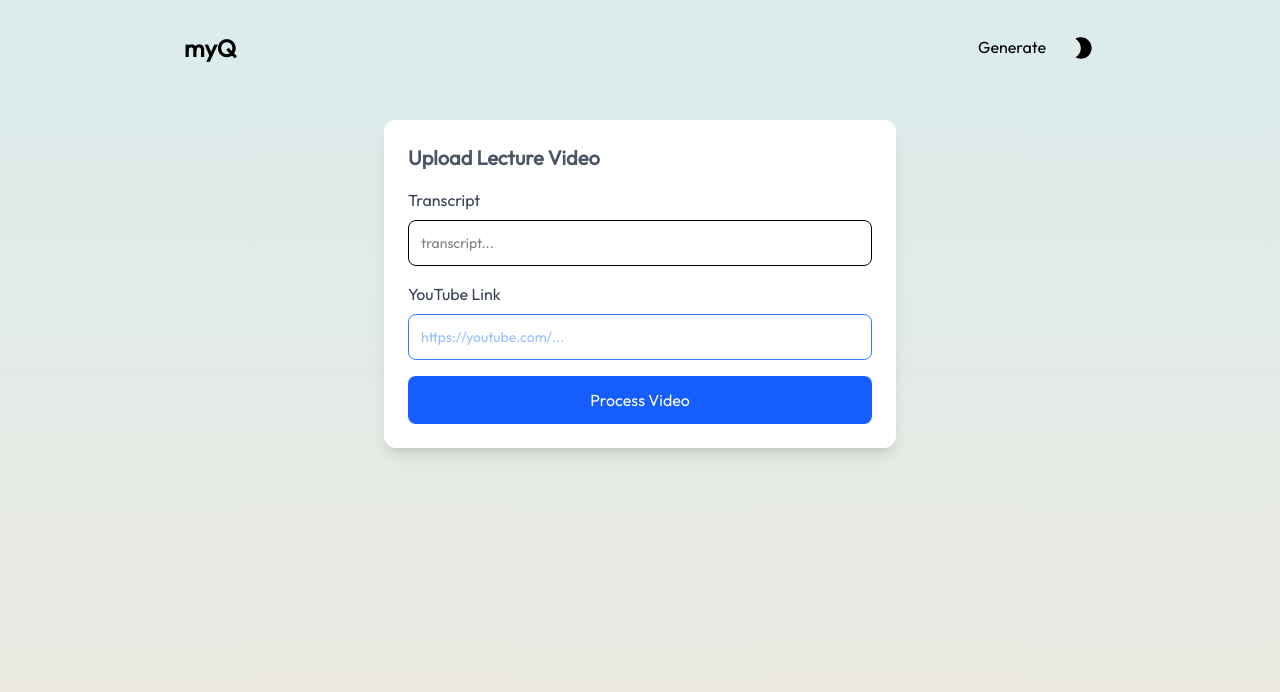
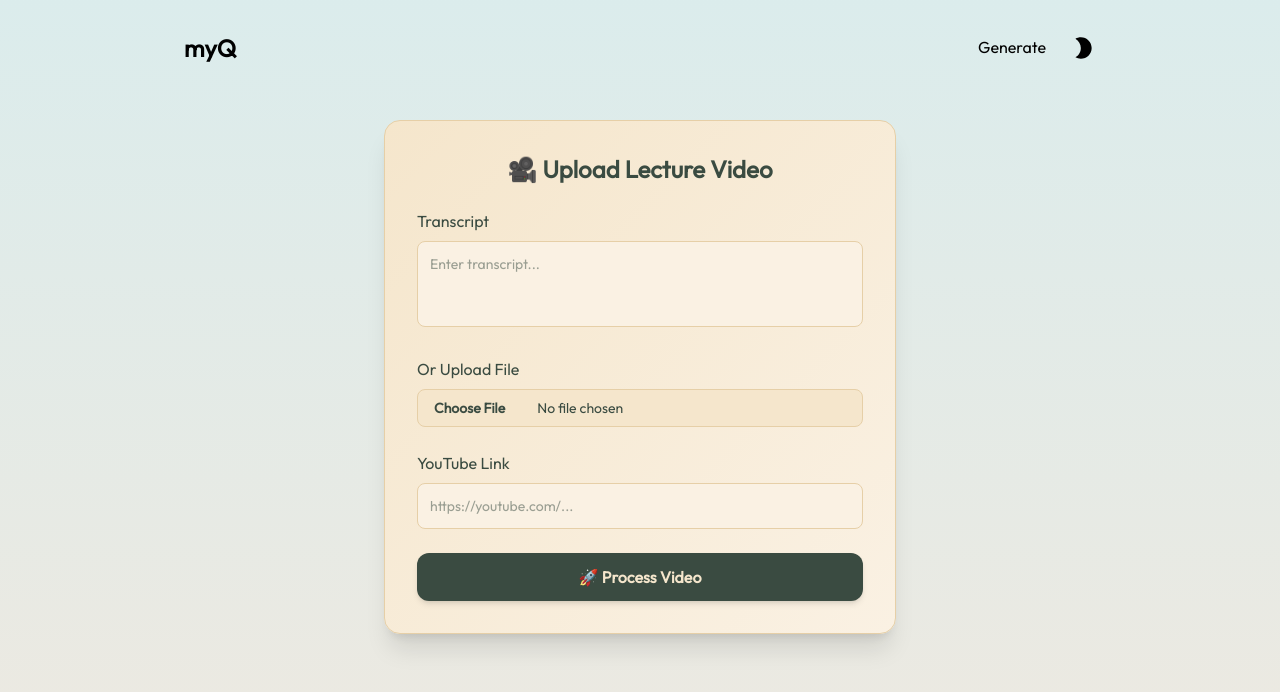
Before and after one commit to pranav-tiwari-exe/Lecture-to-Assessment-Synthesis-Pipeline, a Next.js app in the folder frontend/: page / in a window 1280 px wide. Shown: the top 692 px of the page. Built offline with nearby package versions, Linux system fonts and the light colour scheme.

Commit message:
updated color scheme

```diff
--- a/frontend/components/VideoInput.jsx
+++ b/frontend/components/VideoInput.jsx
@@ -5,7 +5,7 @@ import { useState } from "react";
 export default function VideoInput() {
   const [videoLink, setVideoLink] = useState("");
   const [videoFile, setVideoFile] = useState(null);
-  const [transcript,setTranscript] = useState("");
+  const [transcript, setTranscript] = useState("");
 
   const handleFileChange = (e) => {
     if (e.target.files && e.target.files[0]) {
@@ -27,54 +27,108 @@ export default function VideoInput() {
       return;
     }
 
-
     // Send to backend
     console.log("Video Link:", videoLink);
     console.log("Video File:", videoFile);
   };
+
   const handleTranscriptChange = (e) => {
     setTranscript(e.target.value);
-    }
+  };
+
   return (
-    <div className="max-w-lg mx-auto p-6 bg-white shadow-lg rounded-xl">
-      <h2 className="text-xl font-bold mb-4 text-gray-600">Upload Lecture Video</h2>
-      <form onSubmit={handleSubmit} className="space-y-4">
+    <div
+      className="max-w-lg mx-auto p-8 shadow-xl rounded-2xl border"
+      style={{
+        background: "linear-gradient(to bottom right, #F5E6CC, #FAF1E3)",
+        borderColor: "#E6CFA7",
+      }}
+    >
+      <h2
+        className="text-2xl font-extrabold mb-6 text-center"
+        style={{ color: "#3A4B41" }}
+      >
+        🎥 Upload Lecture Video
+      </h2>
 
-        {/* Conditional Input */}
+      <form onSubmit={handleSubmit} className="space-y-6">
+        {/* Transcript Input */}
         <div>
-            <label className="block text-gray-700 mb-2">Transcript</label>
-            <input
-              type="text"
-              placeholder="transcript..."
+          <label
+            className="block font-medium mb-2"
+            style={{ color: "#3A4B41" }}
+          >
+            Transcript
+          </label>
+          <textarea
+            placeholder="Enter transcript..."
             value={transcript}
             onChange={handleTranscriptChange}
-              className="text-black text-sm w-full p-3 border rounded-lg focus:outline-none focus:ring-2 focus:ring-blue-500"
+            rows={3}
+            className="text-sm w-full p-3 border rounded-lg focus:outline-none focus:ring-2 resize-none"
+            style={{
+              borderColor: "#E6CFA7",
+              color: "#3A4B41",
+              backgroundColor: "#FAF1E3",
+              focusRingColor: "#3A4B41",
+            }}
           />
         </div>
 
+        {/* File Upload */}
         <div>
-            <label className="block text-gray-700 mb-2">YouTube Link</label>
+          <label
+            className="block font-medium mb-2"
+            style={{ color: "#3A4B41" }}
+          >
+            Or Upload File
+          </label>
+          <input
+            type="file"
+            accept="video/*"
+            onChange={handleFileChange}
+            className="block w-full text-sm border rounded-lg cursor-pointer file:mr-4 file:py-2 file:px-4
+            file:rounded-lg file:border-0 file:text-sm file:font-semibold"
+            style={{
+              borderColor: "#E6CFA7",
+              color: "#3A4B41",
+              backgroundColor: "#F5E6CC",
+            }}
+          />
+        </div>
+
+        {/* YouTube Link Input */}
+        <div>
+          <label
+            className="block font-medium mb-2"
+            style={{ color: "#3A4B41" }}
+          >
+            YouTube Link
+          </label>
           <input
             type="url"
             placeholder="https://youtube.com/..."
             value={videoLink}
             onChange={handleLinkChange}
-              className="text-blue-500 text-sm w-full p-3 border rounded-lg focus:outline-none focus:ring-2 focus:ring-blue-500"
+            className="text-sm w-full p-3 border rounded-lg focus:outline-none focus:ring-2"
+            style={{
+              borderColor: "#E6CFA7",
+              color: "#3A4B41",
+              backgroundColor: "#FAF1E3",
+            }}
           />
         </div>
-
-
-
-
-        {/* Switch Button */}
-
 
         {/* Submit Button */}
         <button
           type="submit"
-          className="w-full bg-blue-600 text-white py-3 rounded-lg hover:bg-blue-700 transition"
+          className="w-full py-3 rounded-xl font-semibold shadow-md transition-all duration-300"
+          style={{
+            backgroundColor: "#3A4B41",
+            color: "#F5E6CC",
+          }}
         >
-          Process Video
+          🚀 Process Video
         </button>
       </form>
     </div>
```
Lines whose indentation alone changed are shown as unchanged.
